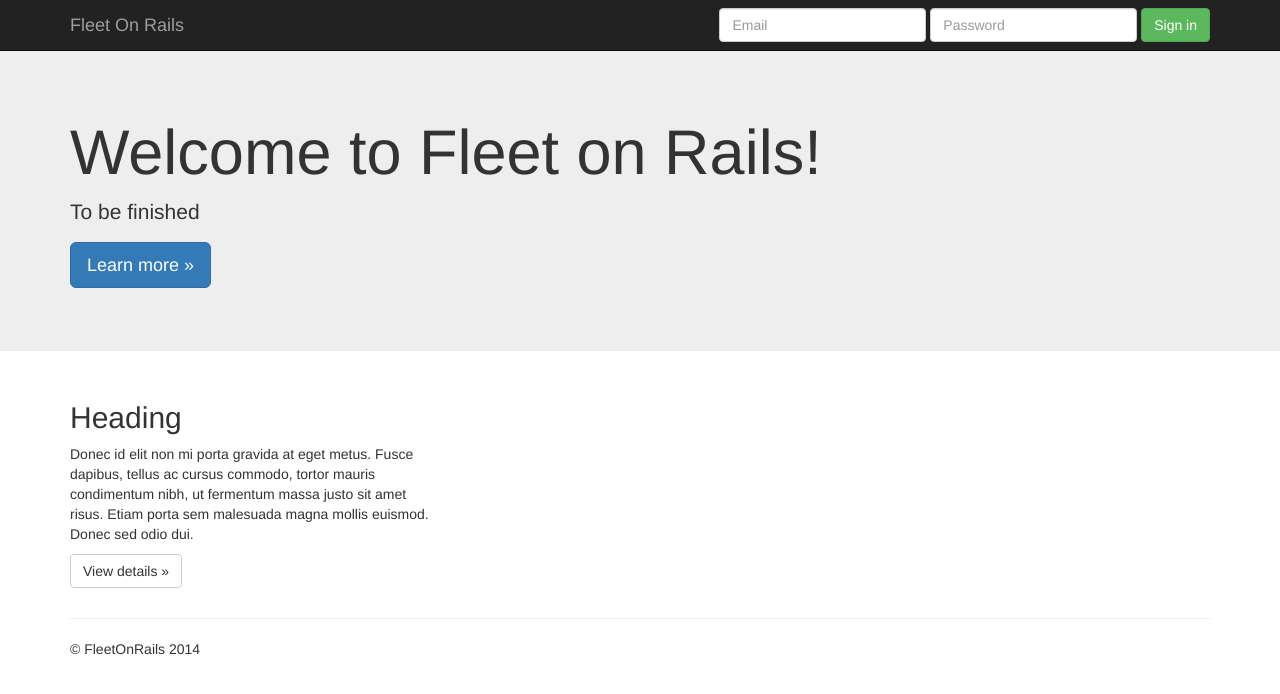
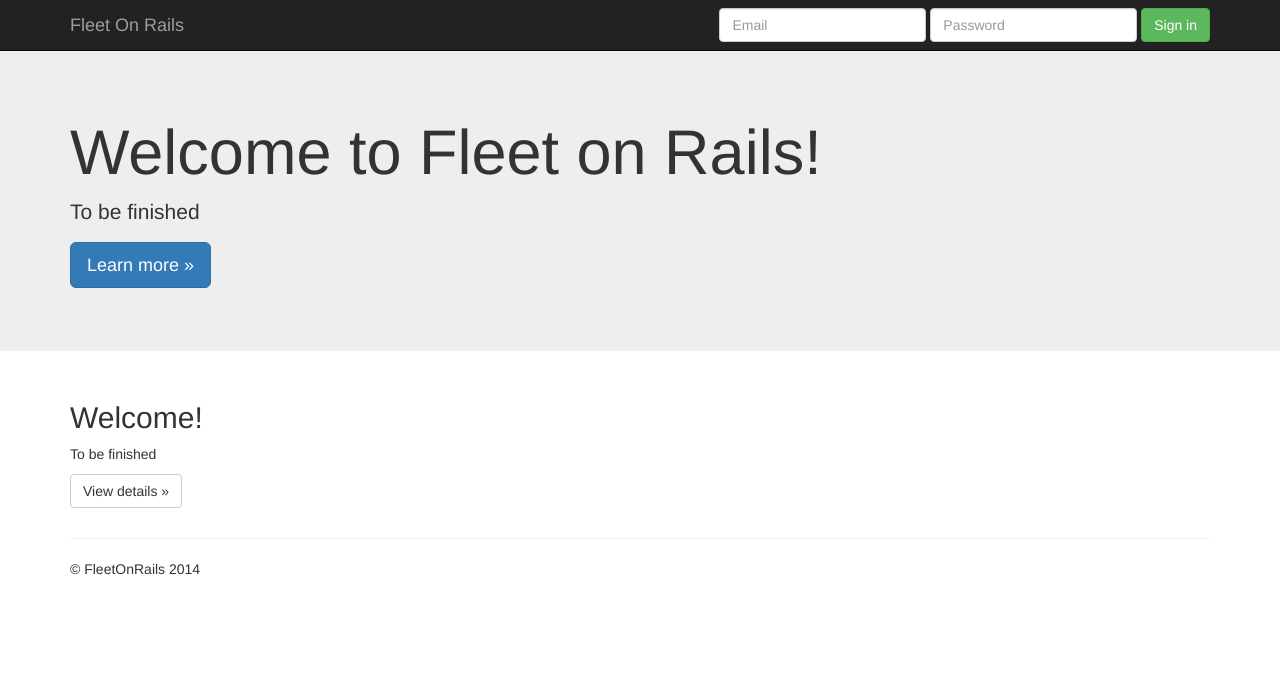
Before and after one commit to FleetOnRails/fleet-web-app, a website: page app/index.html in a window 1280 px wide. Drawn offline with nearby package versions, Linux system fonts and the light colour scheme.

Commit message:
Draft of the log in page. Still stuff will need to be changed. The page returns erros while loading, complains about the css files yet it actually loads them. To be consulted with hulio.

```diff
--- a/app/index.html
+++ b/app/index.html
@@ -47,8 +47,8 @@
     <!-- Example row of columns -->
     <div class="row">
         <div class="col-md-4">
-            <h2>Heading</h2>
-            <p>Donec id elit non mi porta gravida at eget metus. Fusce dapibus, tellus ac cursus commodo, tortor mauris condimentum nibh, ut fermentum massa justo sit amet risus. Etiam porta sem malesuada magna mollis euismod. Donec sed odio dui. </p>
+            <h2>Welcome!</h2>
+            <p>To be finished</p>
             <p><a class="btn btn-default" href="#" role="button">View details &raquo;</a></p>
         </div>
     </div>
```
